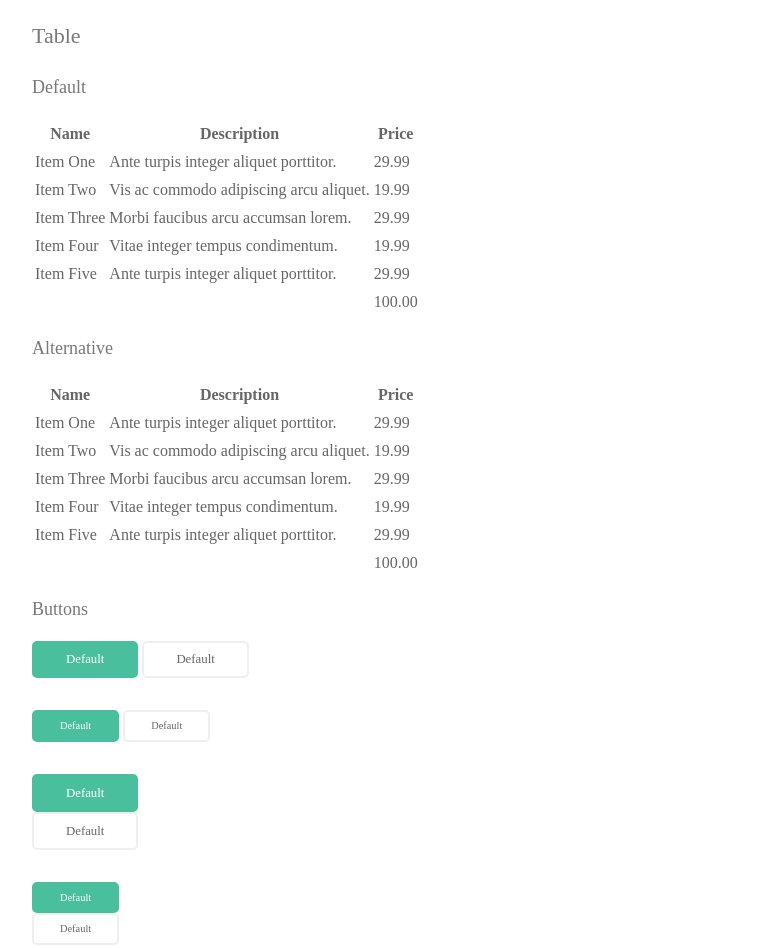
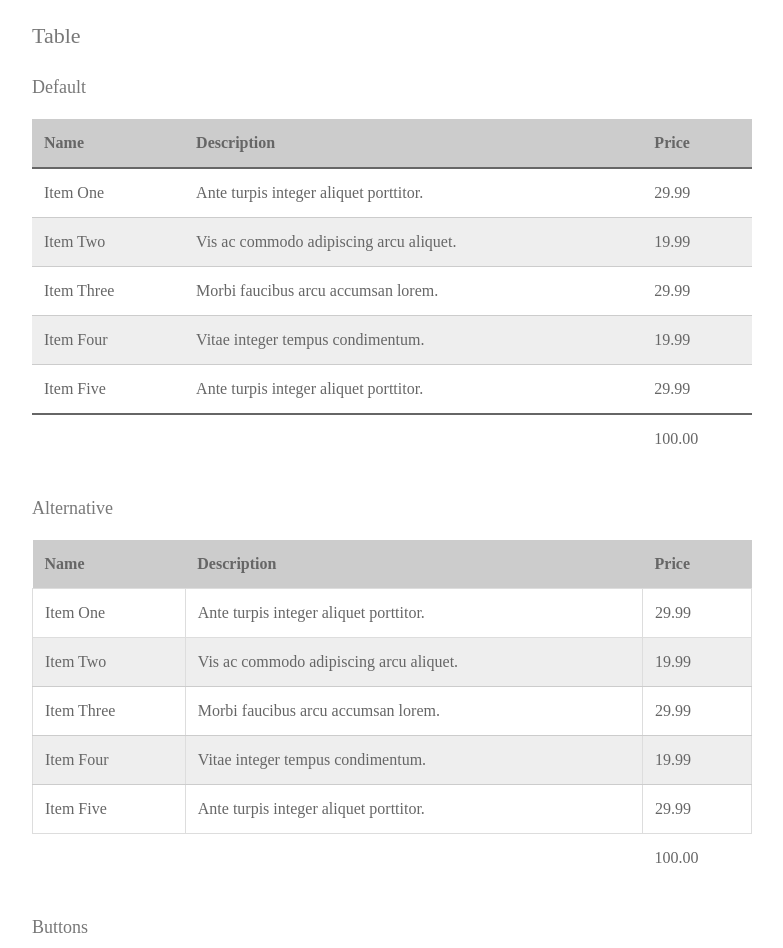
Before and after one commit to thaisalmeida29/Strata, a plain HTML site: page index.html in a window 1280 px wide. Shown: the part 6190-7138 px from the top of the page, without its empty margins (472-1255 px from the left). Drawn offline with Linux system fonts and the light colour scheme.

Commit message:
tabelas-prontas

```diff
--- a/css/estilo.css
+++ b/css/estilo.css
@@ -124,6 +124,44 @@ li {
     text-align: center;
 
 }
+
+.table {
+    width: 100%;
+    margin: 0 0 2em 0;
+    border-collapse: collapse;
+    text-align: left;
+}
+
+.table td {
+    padding: .75em;
+}
+.table th {
+    background-color: #ccc;
+    padding: .75em;
+}
+
+.table tbody tr td {
+    border-bottom: 1px solid #ccc;
+}
+.table tbody tr:first-child td {
+    border-top: 2px solid #666;
+
+}
+
+.table tbody tr:last-child td {
+    border-bottom: 2px solid #666;
+
+}
+
+.table tbody tr:nth-child(even) td {
+    background-color: #eee;
+}
+
+.table-alternate tbody td, .table-alternate tbody tr:first-child td, .table-alternate tbody tr:last-child td {
+    border: 1px solid #ddd;
+
+}
+
 .main-header {
     position: fixed;
     top: 0;
--- a/index.html
+++ b/index.html
@@ -283,7 +283,7 @@
 
             <h5>Alternative</h5>
 
-            <table class="table-alternate">
+            <table class=" table table-alternate">
                 <thead>
                     <tr>
                         <th>Name</th>
```
